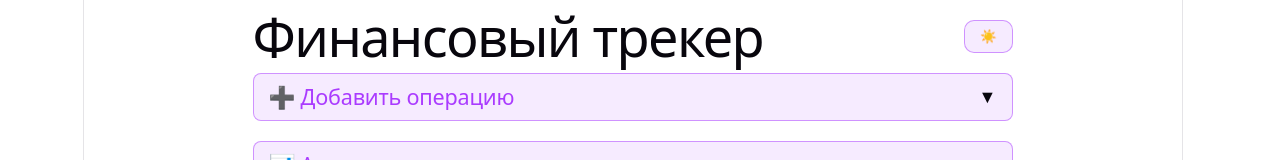
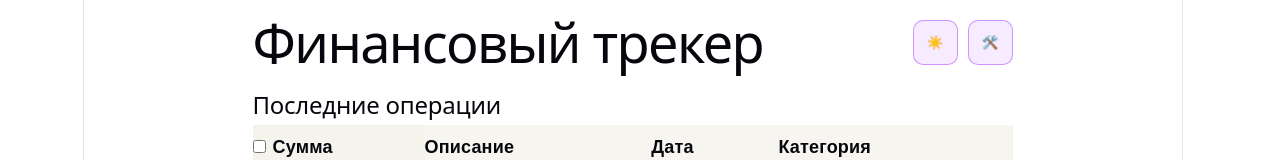
Before and after one commit to Gena-Tin/finance-tracker, a React (Vite) app in the folder client/: page / in a window 1280 px wide. Shown: the top 160 px of the page. Built offline with nearby package versions, Linux system fonts and the light colour scheme; no server answers.

Commit message:
add balance accordeon, fix styles. add hidden tools

```diff
--- a/client/src/App.jsx
+++ b/client/src/App.jsx
@@ -43,10 +43,14 @@ function App() {
 
   const [isAnalyticsOpen, setIsAnalyticsOpen] = useState(false);
 
+  const [isBalanceOpen, setIsBalanceOpen] = useState(false);
+
   const [isDark, setIsDark] = useState(() => {
     // Проверяем, сохранял ли пользователь тему ранее
     return localStorage.getItem("theme") === "dark";
   });
+
+  const [isToolsOpen, setIsToolsOpen] = useState(false);
 
   const [isCategoryManagerOpen, setIsCategoryManagerOpen] = useState(false);
 
@@ -121,6 +125,7 @@ function App() {
     setDate(t.created_at.split(" ")[0]);
     // Автоматически открываем форму при редактировании!
     setIsFormOpen(true);
+    setIsToolsOpen(true);
   };
 
   const cancelEdit = () => {
@@ -268,39 +273,46 @@ function App() {
         animate={{ opacity: 1 }}
         className={styles.container}
       >
-        <div
-          style={{
-            display: "flex",
-            justifyContent: "space-between",
-            alignItems: "center",
-          }}
-        >
+        <div className={styles.mainHeader}>
           <h1>Финансовый трекер</h1>
-
+          <div className={styles.containerBtnHeader}>
             <button
               onClick={() => setIsDark(!isDark)}
-            style={{
-              padding: "8px 15px",
-              borderRadius: "10px",
-              border: "1px solid var(--accent-border)",
-              background: "var(--accent-bg)",
-              color: "var(--accent)",
-              fontWeight: "bold",
-            }}
+              className={styles.themeButton}
             >
               {isDark ? " 🌙 " : " ☀️ "}
             </button>
+            <button
+              onClick={() => setIsToolsOpen(!isToolsOpen)}
+              className={styles.toolsButton}
+            >
+              {isToolsOpen ? "✕" : " 🛠️ "}
+            </button>
+          </div>
         </div>
 
         <section className={styles.mainContent}>
+          <AnimatePresence>
+            {isToolsOpen && (
+              <motion.div
+                initial={{ height: 0, opacity: 0, overflow: "hidden" }}
+                animate={{ height: "auto", opacity: 1 }}
+                exit={{ height: 0, opacity: 0 }}
+                transition={{ duration: 0.3 }}
+              >
+                <section>
                   {/* Добавление/редактирование транзакции */}
                   <div
                     className={styles.accordionHeader}
                     onClick={() => setIsFormOpen(!isFormOpen)}
                   >
-            <h2>{editingId ? "✏️ Редактирование" : "➕ Добавить операцию"}</h2>
+                    <h2>
+                      {editingId ? "✏️ Редактирование" : "➕ Добавить операцию"}
+                    </h2>
                     <span
-              className={`${styles.icon} ${isFormOpen ? styles.iconOpen : ""}`}
+                      className={`${styles.icon} ${
+                        isFormOpen ? styles.iconOpen : ""
+                      }`}
                     >
                       ▼
                     </span>
@@ -409,11 +421,41 @@ function App() {
                     )}
                   </AnimatePresence>
 
+                  {/* Баланс */}
+                  <div
+                    className={styles.accordionHeader}
+                    onClick={() => setIsBalanceOpen(!isBalanceOpen)}
+                  >
+                    <h2>💰 Баланс </h2>
+                    <span
+                      className={`${styles.icon} ${
+                        isBalanceOpen ? styles.iconOpen : ""
+                      }`}
+                    >
+                      {" "}
+                      ▼
+                    </span>
+                  </div>
+                  <AnimatePresence>
+                    {isBalanceOpen && (
+                      <motion.div
+                        initial={{ height: 0, opacity: 0, overflow: "hidden" }}
+                        animate={{ height: "auto", opacity: 1 }}
+                        exit={{ height: 0, opacity: 0 }}
+                        transition={{ duration: 0.3 }}
+                      >
                         <BalanceBoard
                           totalIncome={totalIncome}
                           totalExpense={totalExpense}
                           balance={balance}
                         />
+                      </motion.div>
+                    )}
+                  </AnimatePresence>
+                </section>
+              </motion.div>
+            )}
+          </AnimatePresence>
 
           <TransactionTable
             transactions={transactions}
--- a/client/src/App.module.css
+++ b/client/src/App.module.css
@@ -5,6 +5,11 @@
   font-family: sans-serif;
   color: var(--text-h);
   width: 100%;
+}
+.mainHeader {
+  display: flex;
+  justify-content: space-between;
+  align-items: center;
 }
 
 .mainContent {
@@ -47,3 +52,20 @@
 .iconOpen {
   transform: rotate(180deg);
 }
+
+.containerBtnHeader {
+  display: flex;
+  justify-content: space-between;
+  min-width: 100px;
+}
+.themeButton,
+.toolsButton {
+  padding: 8px 13px;
+  border-radius: 10px;
+  border: 1px solid var(--accent-border);
+  background: var(--accent-bg);
+  color: var(--accent);
+  font-weight: bold;
+  min-height: 45px;
+  min-width: 45px;
+}
--- a/client/src/components/TransactionTable.module.css
+++ b/client/src/components/TransactionTable.module.css
@@ -95,8 +95,8 @@
 .tableContainer td:first-child {
   position: sticky;
   left: 0;
-  z-index: 3; /* Выше остальных ячеек */
-  background: var(--social-bg); /* Чтобы контент не просвечивал */
+  z-index: 3;
+  background: var(--bg);
 }
 /* Фиксируем вторую колонку (Сумма) */
 .tableContainer th:nth-child(2),
@@ -105,7 +105,7 @@
   left: 20px;
   z-index: 3;
   background: var(--bg);
-  /* box-shadow: 2px 0 5px -1px rgba(0, 0, 0, 0.1); */
+  box-shadow: 2px 0 5px -1px rgba(0, 0, 0, 0.1);
 }
 
 .tableContainer th:first-child,
--- a/client/src/index.css
+++ b/client/src/index.css
@@ -7,7 +7,7 @@
   --accent: #aa3bff;
   --accent-bg: rgba(170, 59, 255, 0.1);
   --accent-border: rgba(170, 59, 255, 0.5);
-  --social-bg: rgba(244, 243, 236, 0.5);
+  --social-bg: rgba(244, 243, 236, 0.8);
   --shadow: rgba(0, 0, 0, 0.1) 0 10px 15px -3px,
     rgba(0, 0, 0, 0.05) 0 4px 6px -2px;
 
@@ -35,7 +35,7 @@
   --accent: #c084fc;
   --accent-bg: rgba(192, 132, 252, 0.15);
   --accent-border: rgba(192, 132, 252, 0.5);
-  --social-bg: rgba(47, 48, 58, 0.5);
+  --social-bg: rgba(47, 48, 58, 0.8);
   --shadow: rgba(0, 0, 0, 0.4) 0 10px 15px -3px,
     rgba(0, 0, 0, 0.25) 0 4px 6px -2px;
 }
```
Lines whose indentation alone changed are shown as unchanged.
